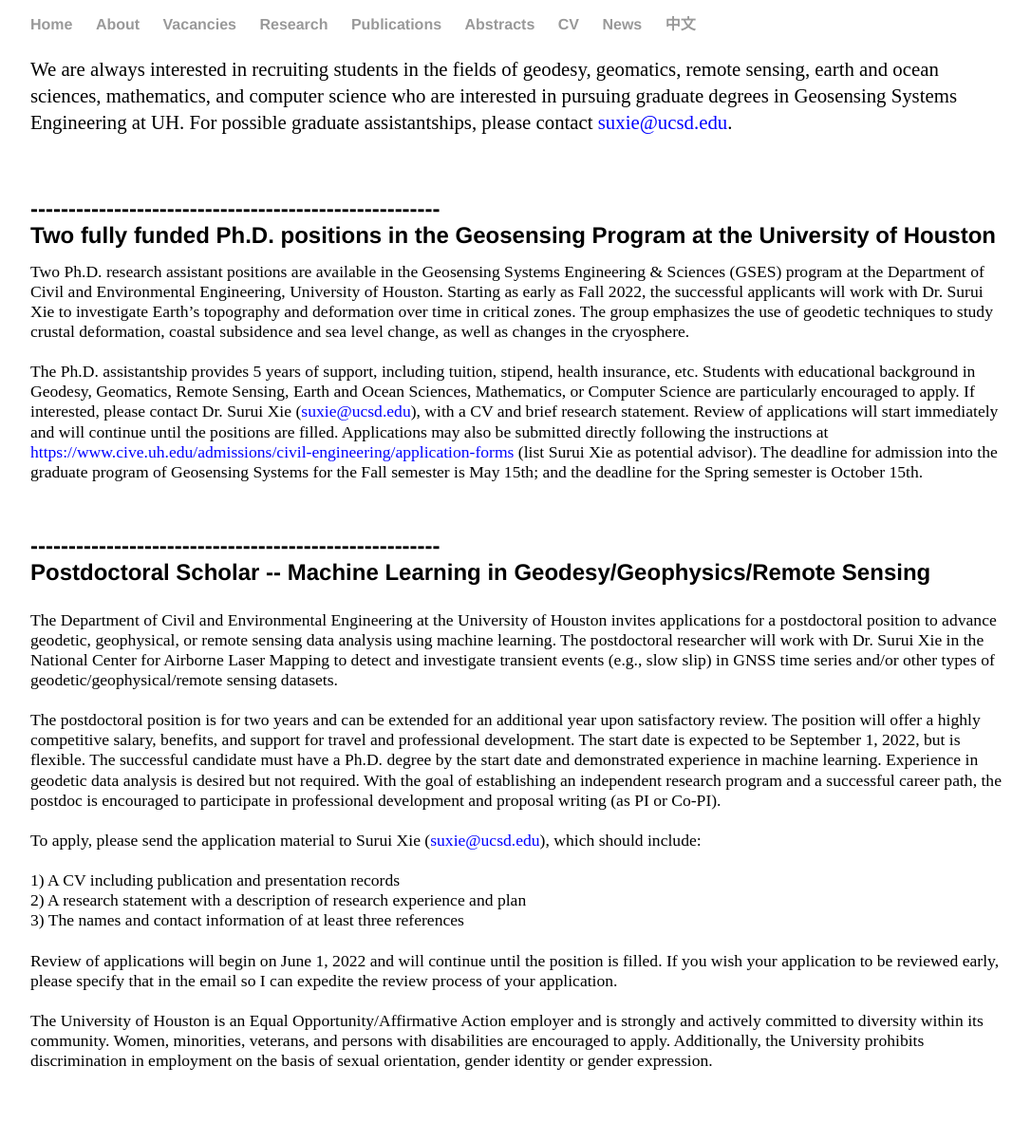
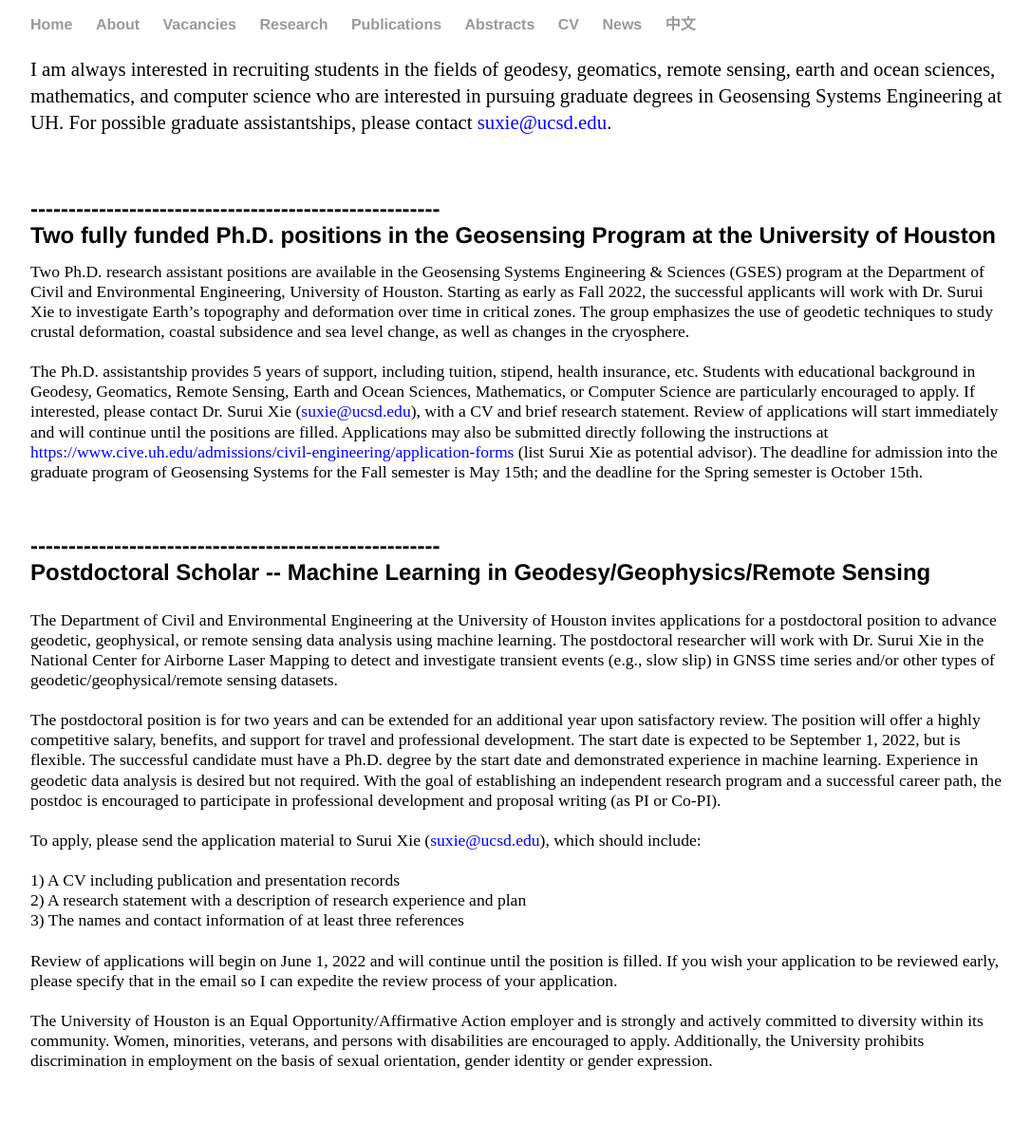
Before and after one commit to suruixie/suruixie.github.io, a Jekyll site: the page built from vacancies/index.html, in a window 1280 px wide. Shown: the whole page at 95% size, without its empty margins (96-1182 px from the left). Built offline with Jekyll 4.4.1, drawn with Linux system fonts in a browser that asks for light colours.

Commit message:
Update index.html

```diff
--- a/vacancies/index.html
+++ b/vacancies/index.html
@@ -4,7 +4,7 @@
 ---
 
 <p style="margin-top:0em; margin-bottom:3em; line-height:135%;">
-	We are always interested in recruiting students in the fields of geodesy, geomatics, remote sensing, earth and ocean sciences, mathematics, and computer science who are interested in pursuing graduate degrees in Geosensing Systems Engineering at UH.
+	I am always interested in recruiting students in the fields of geodesy, geomatics, remote sensing, earth and ocean sciences, mathematics, and computer science who are interested in pursuing graduate degrees in Geosensing Systems Engineering at UH.
 	For possible graduate assistantships, please contact <a href="mailto:suxie@ucsd.edu" style="color:#0000FF;">suxie@ucsd.edu</a>.
   <br>
 </p>
```
